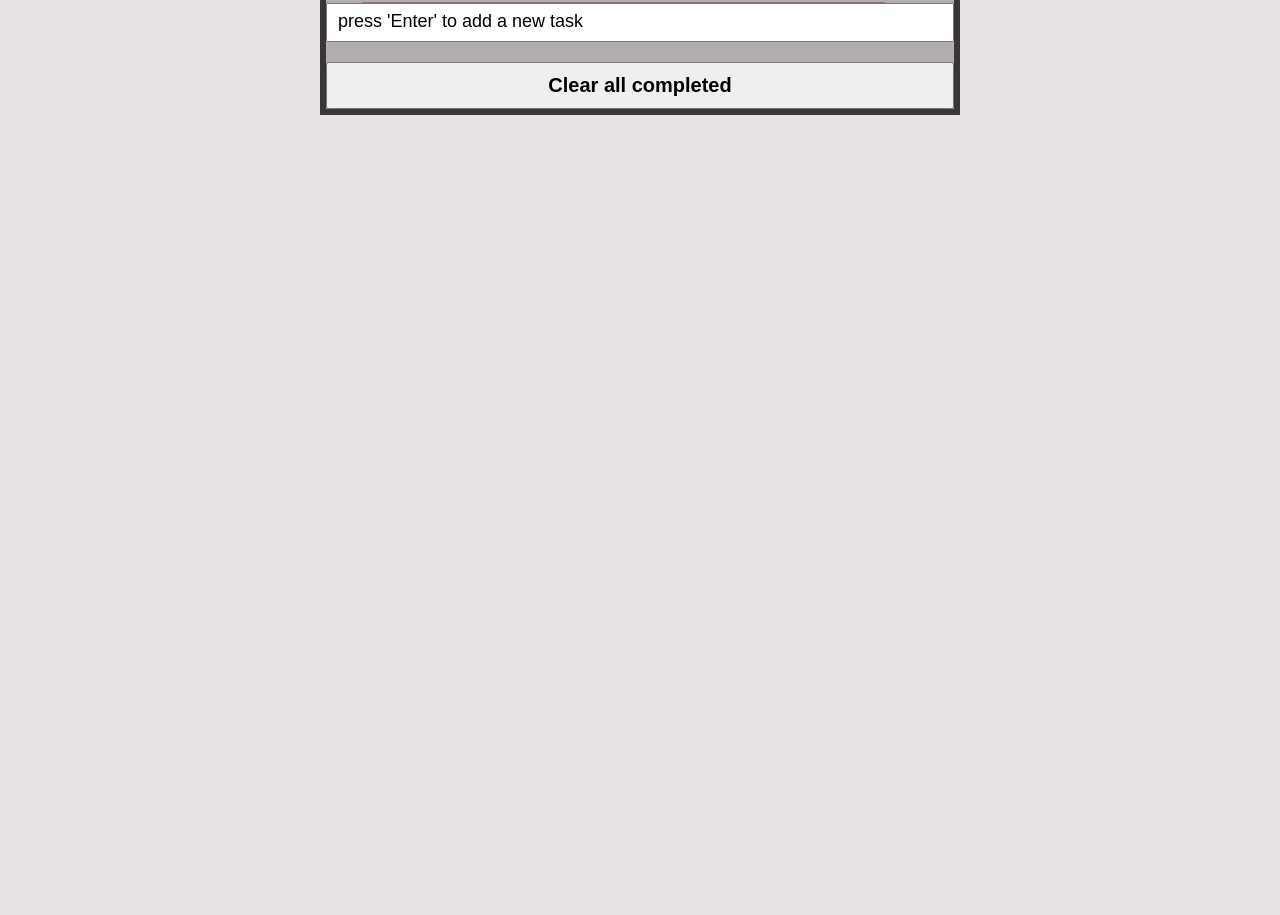
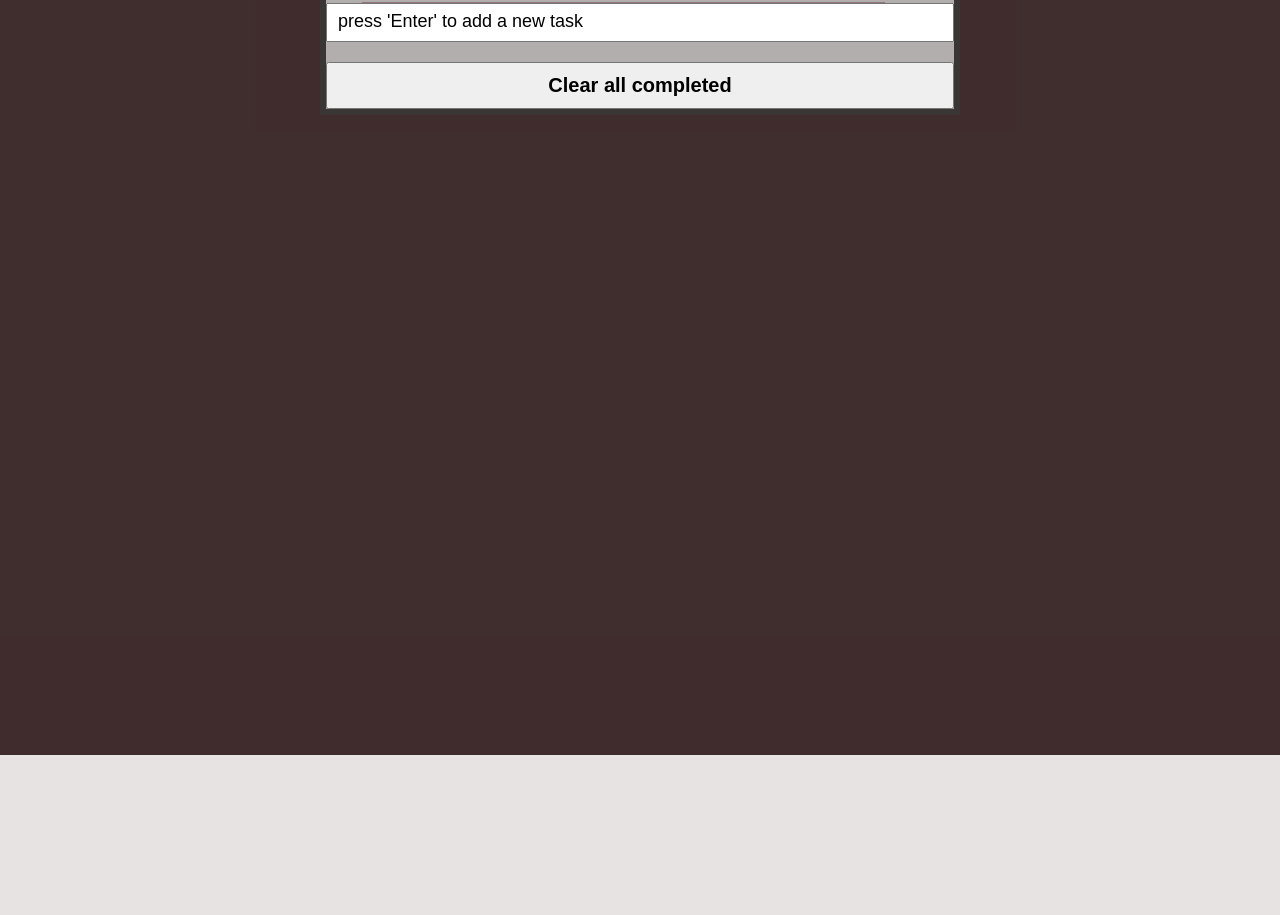
Before and after one commit to AnicetFantomas/To_do_list, a website built with webpack: page src/index.html in a window 1280 px wide. Shown: the part 125-1040 px from the top of the page. Before the commit the page ends 800 px from the top, so only its background shows below. Built offline with nearby package versions, Linux system fonts and the light colour scheme.

Commit message:
Update index.html

```diff
--- a/src/index.html
+++ b/src/index.html
@@ -9,13 +9,17 @@
 </head>
 
 <body>
-    <div class="wrapper">
-        <div class="head-list"><h1>To do list</h1><img src="https://icon-library.com/images/reset-icon-png/reset-icon-png-2.jpg" alt=""></div>
+    <main>
+        <div class="wrapper">
+            <div class="head-list">
+                <h1>To do list</h1><img src="https://icon-library.com/images/reset-icon-png/reset-icon-png-2.jpg" alt="">
+            </div>
 
-            <input type="text" id="add-task" class = "input-field" placeholder="press 'Enter' to add a new task">
+            <input type="text" id="add-task" class="input-field" placeholder="press 'Enter' to add a new task">
             <ul class="tasks-list"></ul>
             <button class="clear-all-btn">Clear all completed</button>
-    </div>
+        </div>
+    </main>
     <script src="index.js"></script>
 </body>
 
--- a/src/style.css
+++ b/src/style.css
@@ -2,6 +2,14 @@
   padding: 0;
   margin: 0;
   box-sizing: border-box;
+}
+
+main {
+  width: 100%;
+  display: flex;
+  justify-content: center;
+  background-color: rgba(54, 34, 34, 0.945);
+  padding-bottom: 50%;
 }
 
 body {
```
